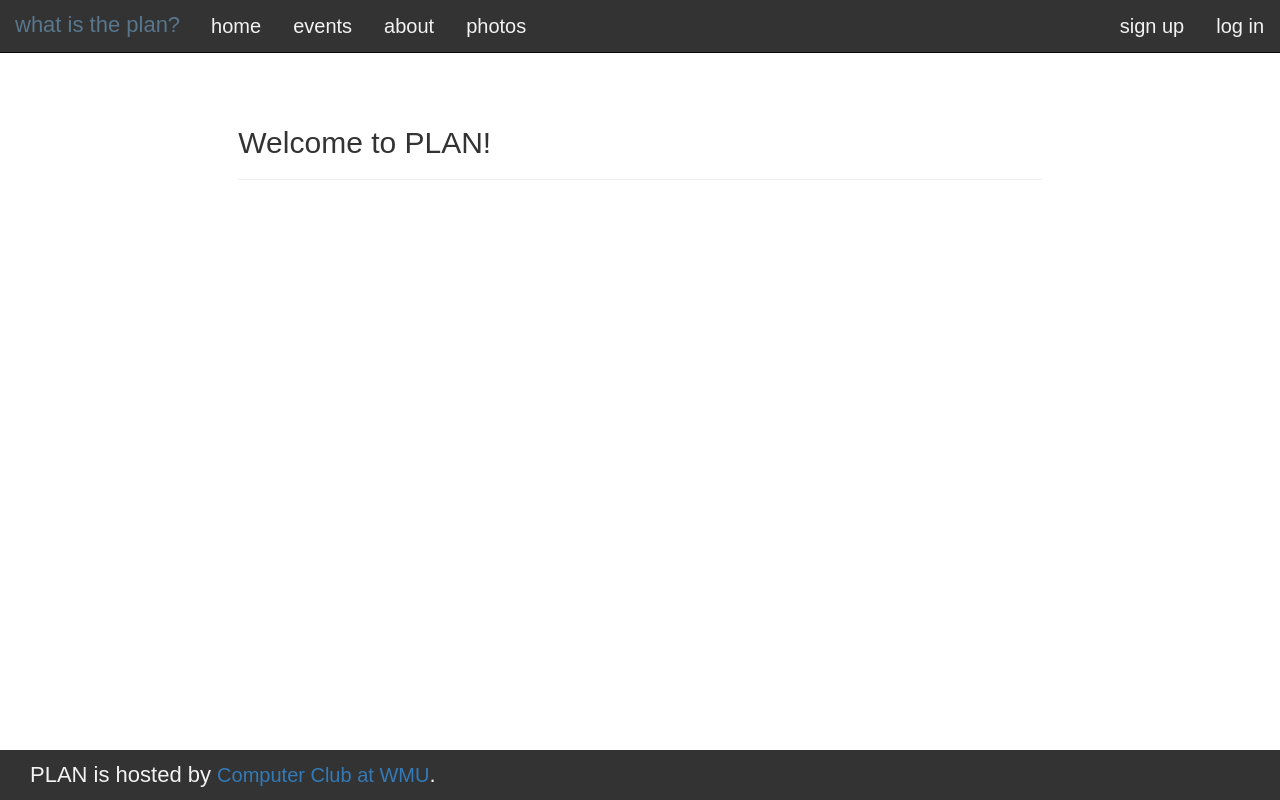
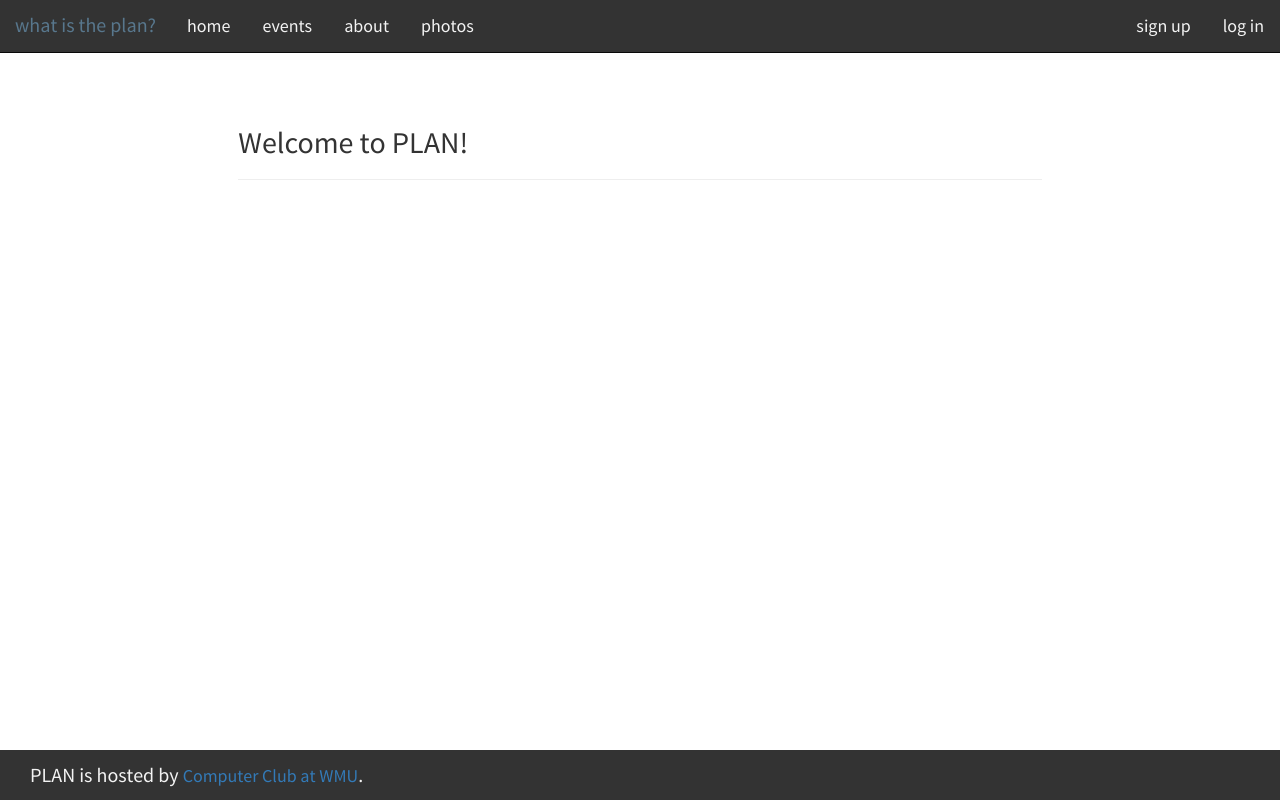
Before and after one commit to ccowmu/whatistheplan.com, a Django app: page / in a window 1280 px wide. Run offline with Django 3.2, Linux system fonts and the light colour scheme; some libraries are stand-ins or nearby versions.

Commit message:
Fixed @font-face in plan.css

```diff
--- a/whatistheplan/static/css/plan.css
+++ b/whatistheplan/static/css/plan.css
@@ -1,8 +1,13 @@
 
-@import url(../font/SourceSansPro.ttf);
+@font-face {
+  font-family: 'Source Sans Pro';
+  font-style: normal;
+  font-weight: 400;
+  src: local('Source Sans Pro'), local('SourceSansPro-Regular'), url(../font/SourceSansPro.ttf) format('truetype');
+}
 
 * {
-  font-size: 20px;
+  font-size: 18px;
   font-family: 'Source Sans Pro', sans-serif;
 }
 
@@ -48,11 +53,11 @@ a.custom-link {
 }
 
 .navbar-brand {
-  font-size: 22px;
+  font-size: 20px;
 }
 
 .navbar .btn {
-  font-size: 20px;
+  font-size: 18px;
 }
 
 #top-nav .navbar-brand {
```
